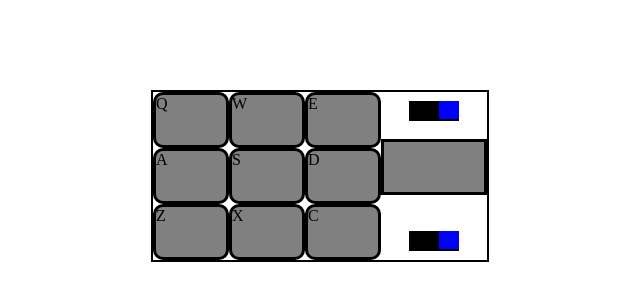
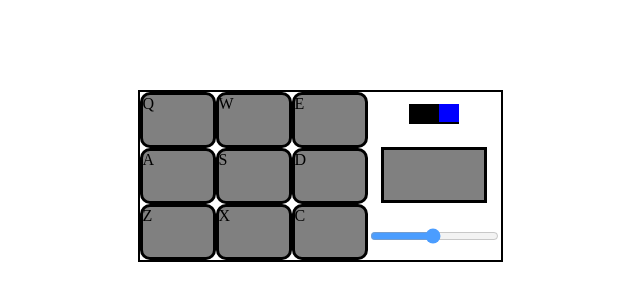
Before and after one commit to Flooorent/drum-machine, a React (Create React App) app: page / in a window 1280 px wide. Shown: the part 232-532 px from the top of the page, without its empty margins (320-960 px from the left). Built offline with nearby package versions, Linux system fonts and the light colour scheme.

Commit message:
add slider

```diff
--- a/src/App.css
+++ b/src/App.css
@@ -36,3 +36,11 @@
   height: 50px;
   background-color: grey;
 }
+
+.slider {
+  opacity: 0.7;
+}
+
+.slider:hover {
+  opacity: 1;
+}
--- a/src/App.js
+++ b/src/App.js
@@ -34,10 +34,13 @@ class App extends React.Component {
     this.state = {
       audio: '',
       power: true,
+      volume: '50',
+      display: ''
     }
 
     this.playAudio = this.playAudio.bind(this)
     this.handleKeyDown = this.handleKeyDown.bind(this)
+    this.handleSlide = this.handleSlide.bind(this)
   }
 
   componentDidMount() {
@@ -53,7 +56,8 @@ class App extends React.Component {
     elem.play()
 
     this.setState({
-      audio: id
+      audio: id,
+      display: id,
     })
   }
 
@@ -63,6 +67,15 @@ class App extends React.Component {
     if(pad) {
       this.playAudio(pad)
     }
+  }
+
+  handleSlide(e) {
+    const newVolume = e.target.value
+
+    this.setState({
+      volume: newVolume,
+      display: `Volume: ${newVolume}`,
+    })
   }
 
   render() {
@@ -93,9 +106,10 @@ class App extends React.Component {
 
           <div id="knobs-container">
             <OnOffButton id="power" />
-            <div id="display">{this.state.audio}</div>
-            <div id="sound"></div>
-            <OnOffButton id="bank" />
+            <div id="display">{this.state.display}</div>
+            <div className="slide-container">
+              <input type="range" min="1" max="100" value={this.state.volume} step="1" className="slider" onChange={this.handleSlide}></input>
+            </div>
           </div>
 
         </div>
```
